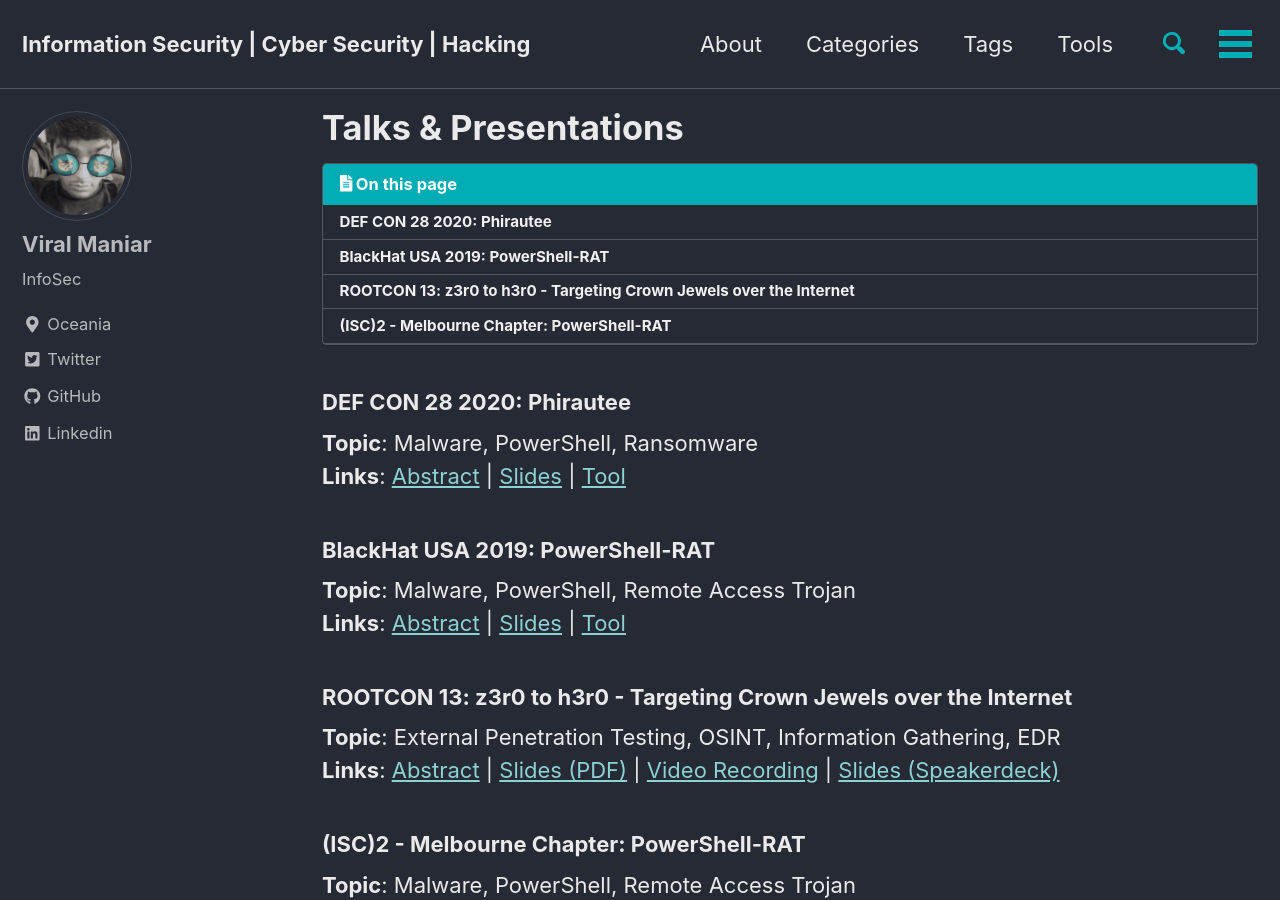
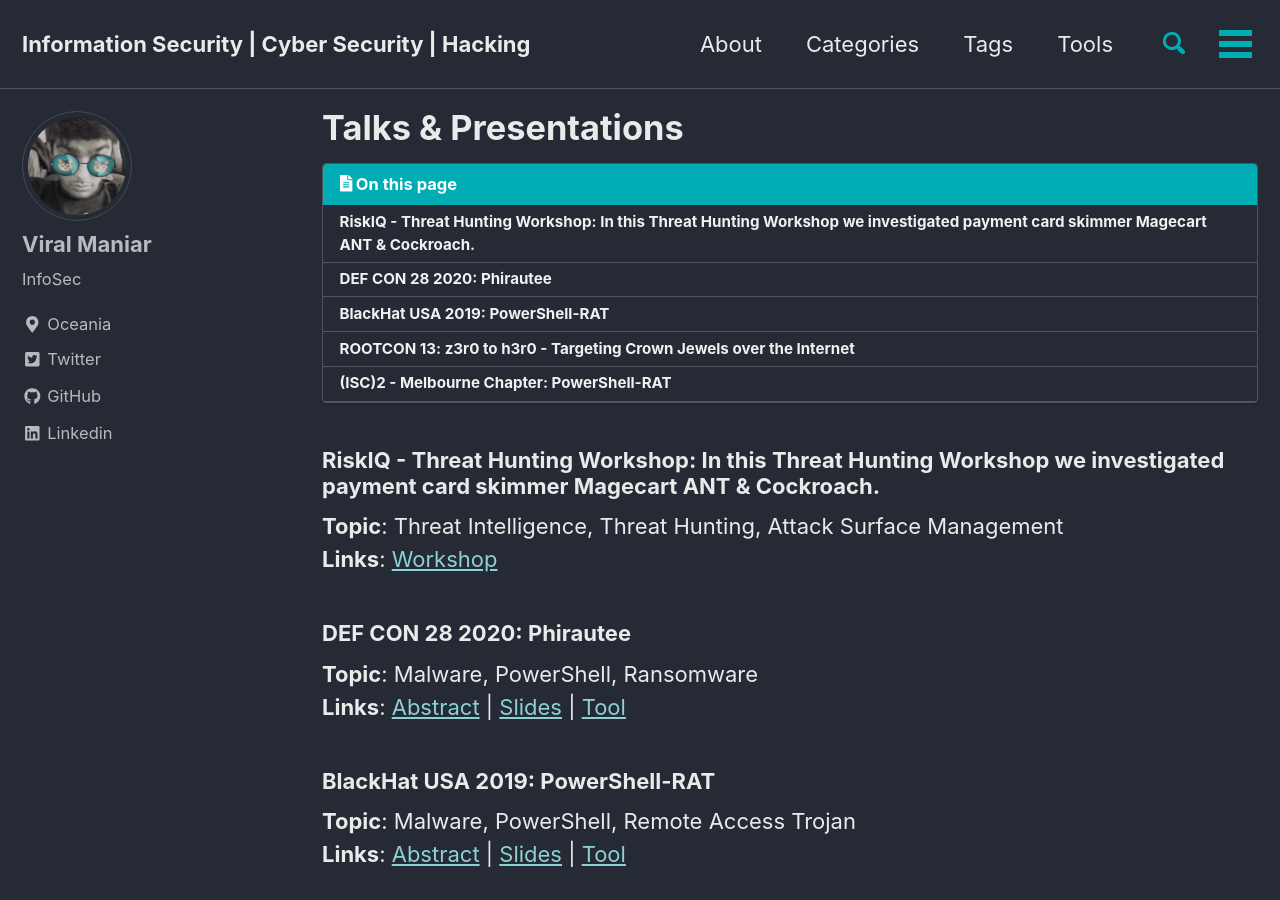
Before and after one commit to Viralmaniar/viralmaniar.github.io, a Jekyll site: the page built from _pages/talks.md, in a window 1280 px wide and 900 px high. Built offline with Jekyll 4.4.1, drawn with Linux system fonts in a browser that asks for light colours; cached includes are drawn as plain includes; nearby versions of some CDN libraries.

Commit message:
Update talks.md

```diff
--- a/_pages/talks.md
+++ b/_pages/talks.md
@@ -7,6 +7,10 @@ author_profile: true
 toc: true
 toc_sticky: true
 ---
+
+### **RiskIQ - Threat Hunting Workshop**: In this Threat Hunting Workshop we investigated payment card skimmer Magecart ANT & Cockroach.
+**Topic**: Threat Intelligence, Threat Hunting, Attack Surface Management <BR>
+**Links**: [Workshop](https://www.youtube.com/watch?v=XAvoKSlKaGs)
 
 ### **DEF CON 28 2020**: Phirautee
 **Topic**: Malware, PowerShell, Ransomware <BR>
```
